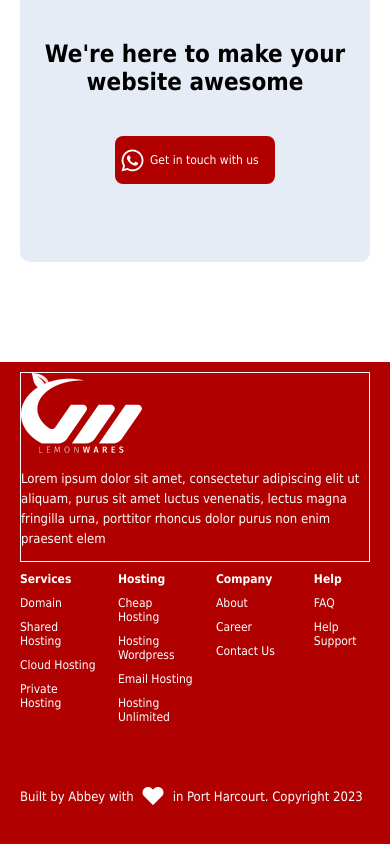
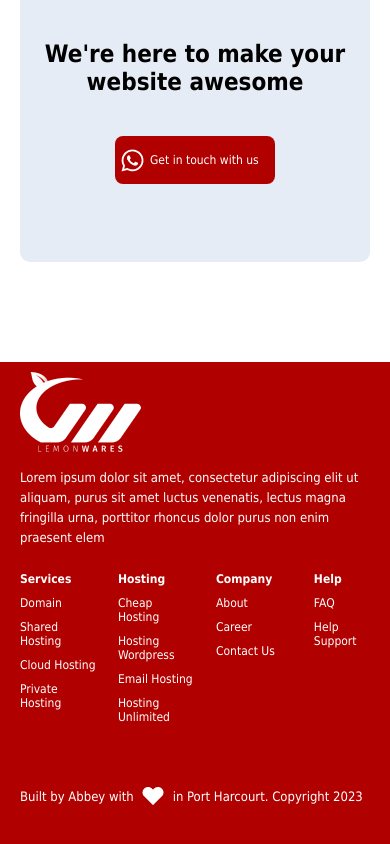
Before and after one commit to Abbeythetechguy/hosting-responsive, a plain HTML site: page index.html in a window 390 px wide. Shown: the part 5556-6400 px from the top of the page. Drawn offline with Linux system fonts and the light colour scheme.

Commit message:
modified changes

```diff
--- a/style.scss
+++ b/style.scss
@@ -2055,7 +2055,7 @@ body {
                 .footer-logo-group {
                     width: 350px;
                     height: 190px;
-                    border: 1px solid white;
+                    // border: 1px solid white;
 
                     p {
                         line-height: 20px;
```
Also changed, not shown: style.css, 1 other file.
